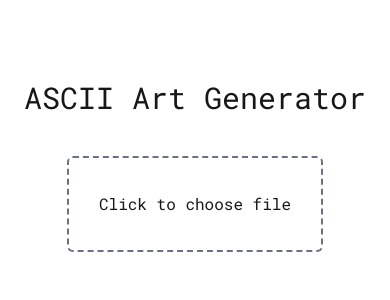
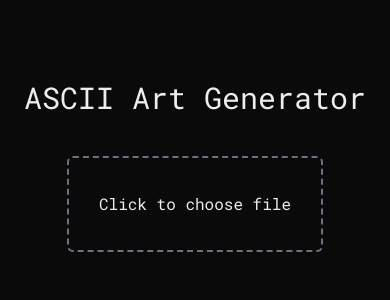
Before and after one commit to amalsaju/ascii-art, a Next.js app in the folder ascii-art/: page / in a window 390 px wide. Shown: the top 300 px of the page. Built offline with nearby package versions, Linux system fonts and the light colour scheme.

Commit message:
Fix: Patch for android/phone issues

```diff
--- a/ascii-art/src/app/ascii-converter.tsx
+++ b/ascii-art/src/app/ascii-converter.tsx
@@ -302,7 +302,7 @@ export function AsciiConverter(): React.JSX.Element {
 			</div>
 			<div className="flex gap-4 mb-20">
 				<div className="flex flex-col gap-2 items-center">
-					<div className="mb-5 h-[300px] w-[300px] overflow-scroll md:h-full md:w-full md:overflow-auto text-nowrap">
+					<div className="mb-5 h-[300px] w-[400px] overflow-scroll md:h-full md:w-full md:overflow-auto text-nowrap">
 						<div className="flex justify-center">
 							<pre ref={preRef}
 								style={{ fontSize: `${textFontSize}px`, lineHeight: `${textLineHeight}px`, letterSpacing: `${textLetterSpacing}px` }}
--- a/ascii-art/src/app/globals.css
+++ b/ascii-art/src/app/globals.css
@@ -1,8 +1,8 @@
 @import "tailwindcss";
 
 :root {
-  --background: #ffffff;
-  --foreground: #171717;
+    --background: #0a0a0a;
+    --foreground: #ededed;
 }
 
 @theme inline {
@@ -12,14 +12,6 @@
   --font-mono: var(--font-geist-mono);
 }
 
-@media (prefers-color-scheme: dark) {
-  :root {
-    --background: #0a0a0a;
-    --foreground: #ededed;
-  }
-}
-
-
 body {
   background: var(--background);
   color: var(--foreground);
```
